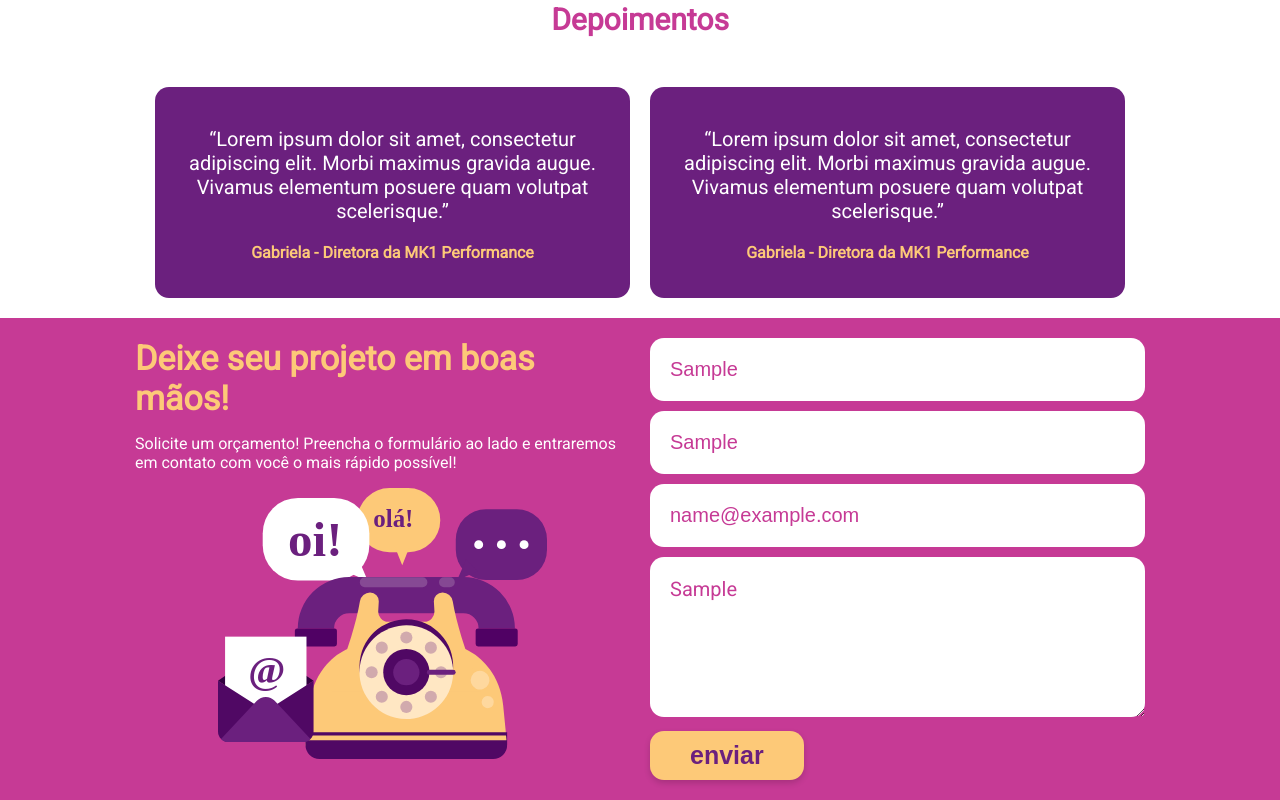
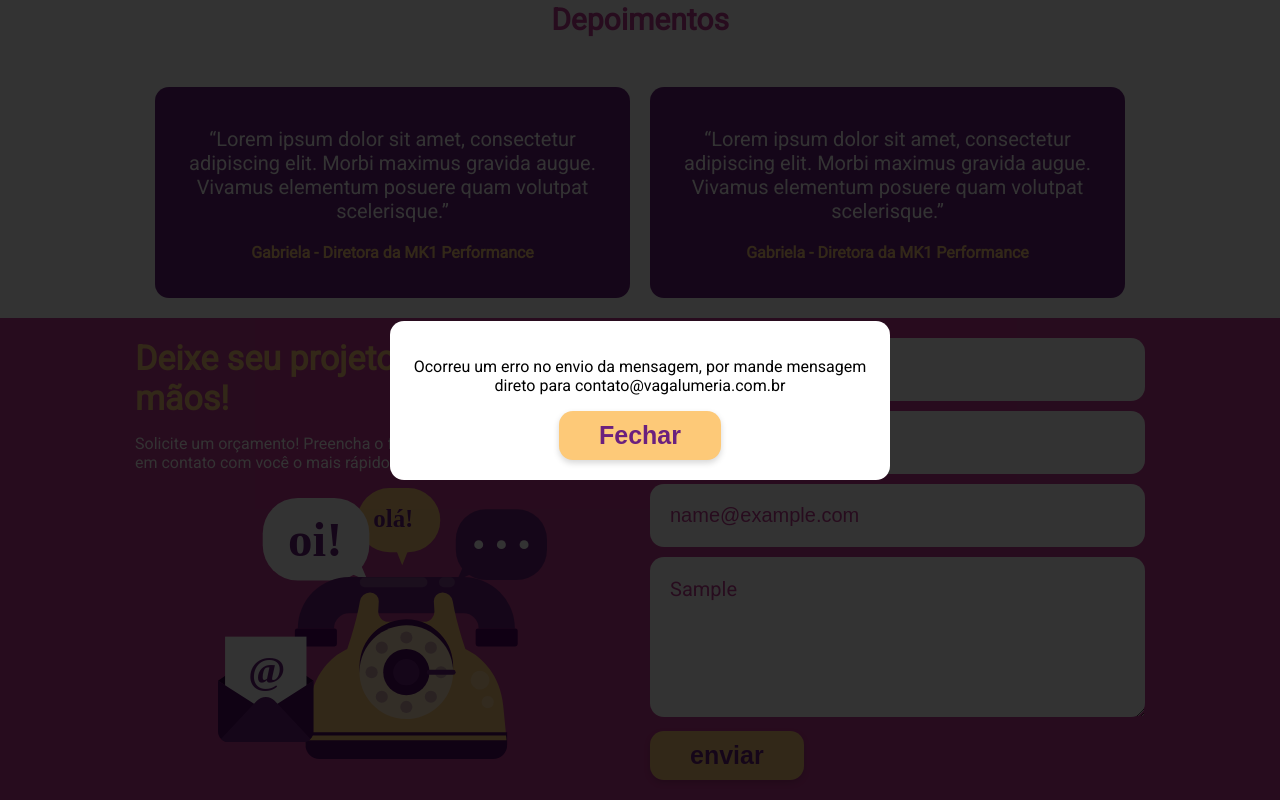
Before and after one commit to rodrigopulse/vagalumeria, a React (Create React App) app: page / in a window 1280 px wide. Both pictures are taken after typing "Sample", "Sample", "name@example.com", "Sample" into the empty fields and a click on the button "enviar". Shown: the part 1364-2164 px from the top of the page. Built offline with nearby package versions, Linux system fonts and the light colour scheme; no server answers.

Commit message:
modal nos contatos e carregando

```diff
--- a/src/components/Contato/contato.scss
+++ b/src/components/Contato/contato.scss
@@ -50,3 +50,30 @@
     font-family: 'Roboto', sans-serif;
   }
 }
+.modal-mensagem {
+  width: 100vw;
+  height: 100vh;
+  background: rgba(0, 0, 0, .8);
+  position: fixed;
+  z-index: 6;
+  top: 0;
+  left: 0;
+  display: flex;
+  align-items: center;
+  justify-content: center;
+  &__conteudo {
+    width: 90%;
+    max-width: 500px;
+    padding: 20px;
+    display: flex;
+    flex: 1;
+    align-items: center;
+    justify-content: center;
+    flex-direction: column;
+    background: #fff;
+    border-radius: 14px;
+  }
+  &__mensagem {
+    text-align: center;
+  }
+}
--- a/src/components/Contato/index.js
+++ b/src/components/Contato/index.js
@@ -7,11 +7,6 @@ import Carregando from '../Carregando'
 
 import './contato.scss'
 
-const Modal = () => {
-  return (
-    <div className = 'modal-mensagem'></div>
-  )
-}
 export default class Contato extends Component {
   state = {
     carregando: false,
@@ -38,22 +33,38 @@ export default class Contato extends Component {
         email: '',
         mensagem: '',
         carregando: false,
-				showModal: true
+        showModal: true,
+        modalMensagem: 'Mensagem enviada, logo entraremos em contato'
 			});
     })
-    .catch( (response) => {
-      this.setState({carregando: false});
-      console.log(response);
+    .catch( () => {
+      this.setState({
+        carregando: false,
+        showModal: true,
+        modalMensagem: 'Ocorreu um erro no envio da mensagem, por mande mensagem direto para contato@vagalumeria.com.br'
+      });
     });
   }
   handleChange = (param, e) => {
     this.setState({ [param]: e.target.value })
   }
+  handleModal() {
+    this.setState({
+      showModal: !this.state.showModal
+    })
+  }
   render() {
     return (
       <div className = 'container container--full contato'>
         { this.state.carregando && <Carregando /> }
-        { this.state.carregando && <Modal /> }
+        { this.state.showModal &&
+          <div className = 'modal-mensagem'>
+            <div className = 'modal-mensagem__conteudo'>
+              <p className = 'modal-mensagem__mensagem'>{ this.state.modalMensagem }</p>
+              <button onClick = { () => { this.handleModal() }} className = 'botao'>Fechar</button>
+            </div>
+          </div>
+        }
         <div className = 'container container--flex'>
 
           <div className = 'contato__esquerda'>
```
